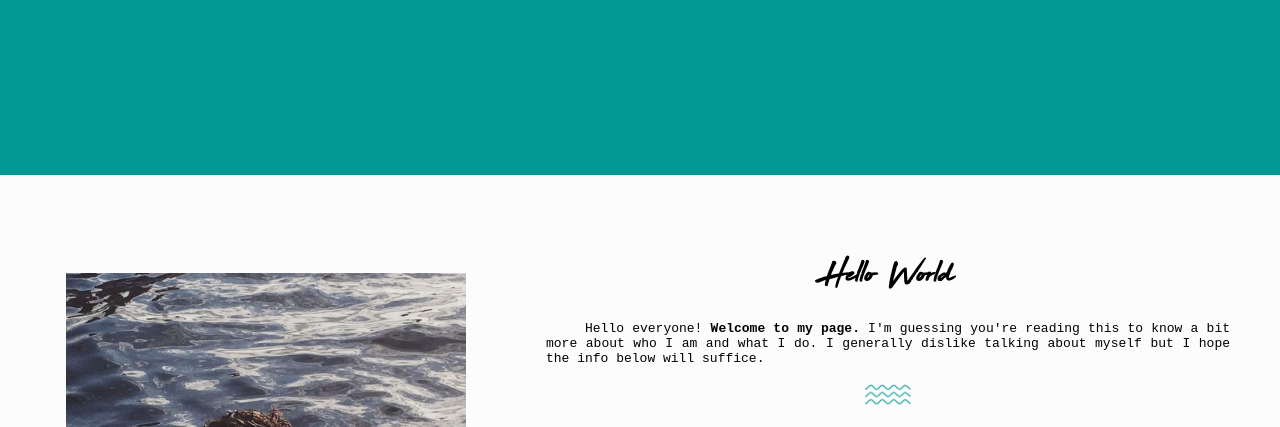
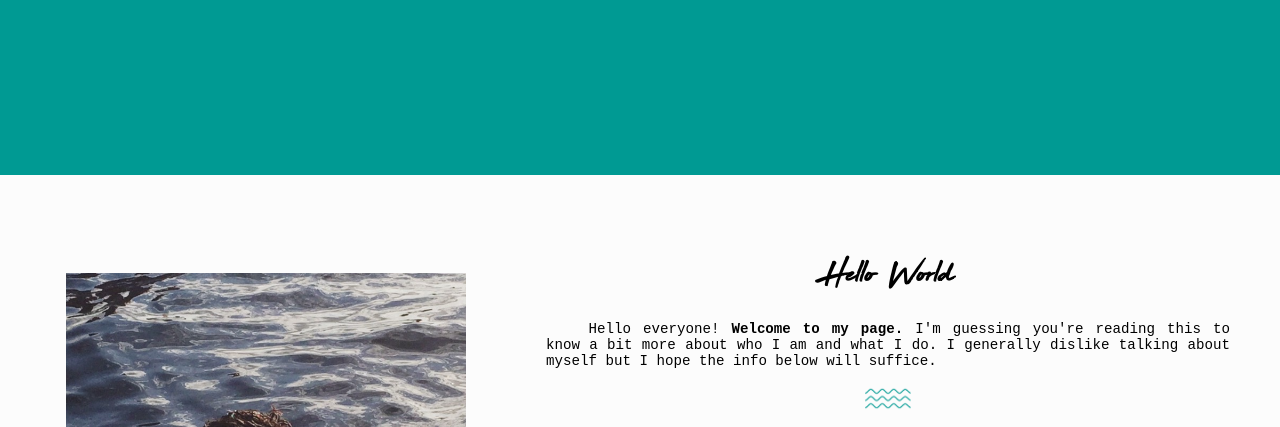
Before and after one commit to kehv1n/Fourth-Portfolio, a website: page about.html in a window 1280 px wide. Shown: the part 465-892 px from the top of the page. Drawn offline with nearby package versions, Linux system fonts and the light colour scheme; a web font is replaced by a local one.

Commit message:
fixed fontsize on about page.. got some great feedback

```diff
--- a/assets/css/about.css
+++ b/assets/css/about.css
@@ -319,7 +319,7 @@ body {
 
   .midContent p  {
     font-family: monospace;
-    font-size: 13px;
+    font-size: 1.09em;
     text-align: justify;
     text-indent: 3em;
 
```
